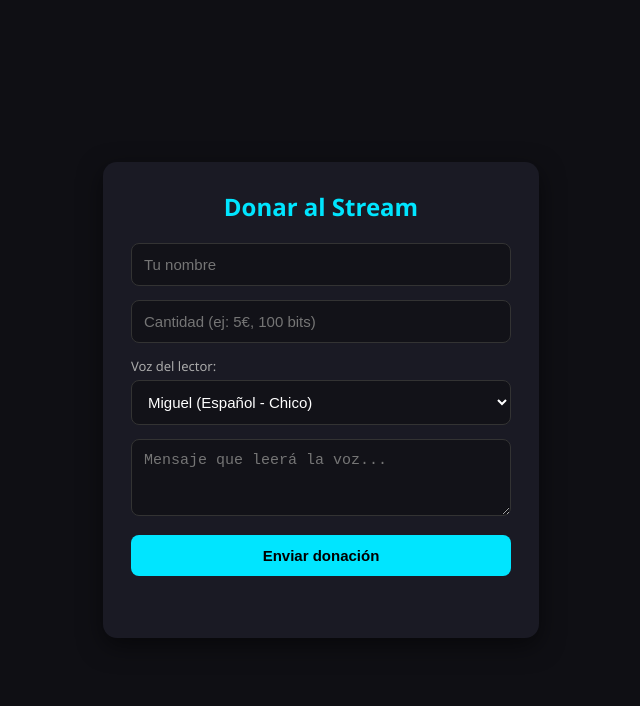
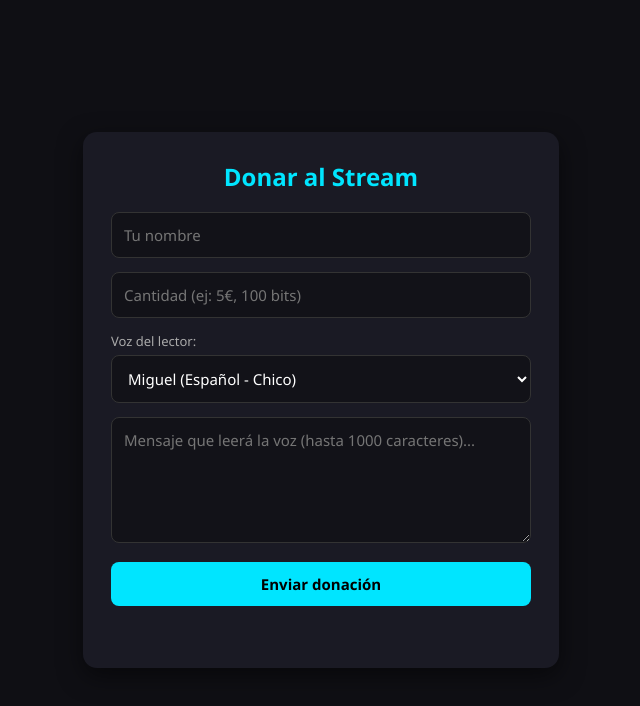
Before and after one commit to DavichiGuchi/donaciones-stream, a plain HTML site: page index.html in a window 1280 px wide. Shown: the whole page, without its empty margins (319-959 px from the left). Drawn offline with Linux system fonts and the light colour scheme.

Commit message:
Update index.html

```diff
--- a/index.html
+++ b/index.html
@@ -12,15 +12,17 @@
       display: flex;
       justify-content: center;
       align-items: center;
-      height: 100vh;
+      min-height: 100vh;
       margin: 0;
+      padding: 16px;
+      box-sizing: border-box;
     }
     .card {
       background: #1a1a24;
       padding: 28px;
       border-radius: 14px;
       width: 100%;
-      max-width: 380px;
+      max-width: 420px;
       box-shadow: 0 8px 25px rgba(0,0,0,0.5);
     }
     h2 { margin-top: 0; color: #00e5ff; text-align: center; }
@@ -40,7 +42,9 @@
       background: #121218;
       color: #fff;
       font-size: 15px;
+      font-family: inherit;
     }
+    textarea { resize: vertical; }
     select { cursor: pointer; }
     button {
       background: #00e5ff;
@@ -57,8 +61,8 @@
   <div class="card">
     <h2>Donar al Stream</h2>
 
-    <input type="text" id="nombre" placeholder="Tu nombre" maxlength="25">
-    <input type="text" id="cantidad" placeholder="Cantidad (ej: 5€, 100 bits)" maxlength="15">
+    <input type="text" id="nombre" placeholder="Tu nombre" maxlength="50">
+    <input type="text" id="cantidad" placeholder="Cantidad (ej: 5€, 100 bits)" maxlength="30">
 
     <label for="voz">Voz del lector:</label>
     <select id="voz">
@@ -70,7 +74,7 @@
       <option value="Brian">Brian (Inglés británico / Troleo)</option>
     </select>
 
-    <textarea id="mensaje" rows="3" placeholder="Mensaje que leerá la voz..." maxlength="200"></textarea>
+    <textarea id="mensaje" rows="5" placeholder="Mensaje que leerá la voz (hasta 1000 caracteres)..." maxlength="1000"></textarea>
     <button onclick="enviar()">Enviar donación</button>
     <div id="estado"></div>
   </div>
```
